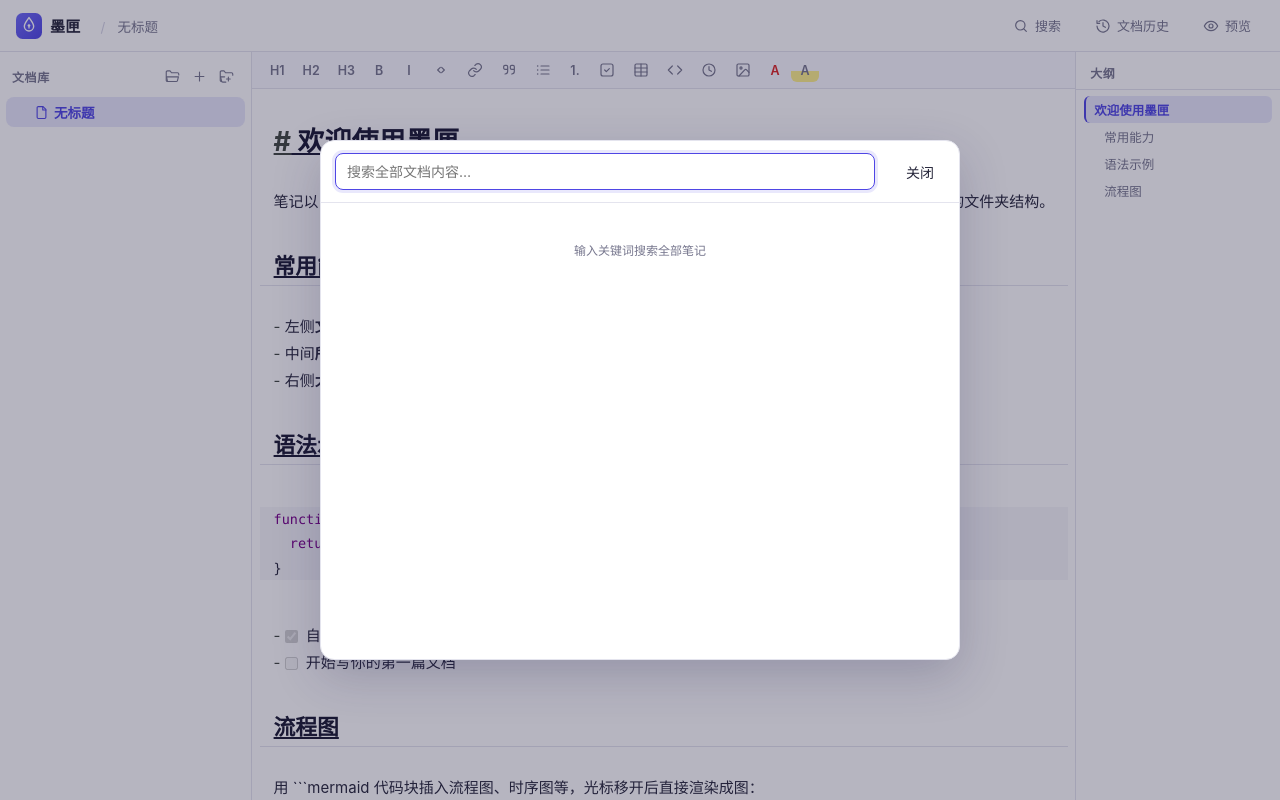
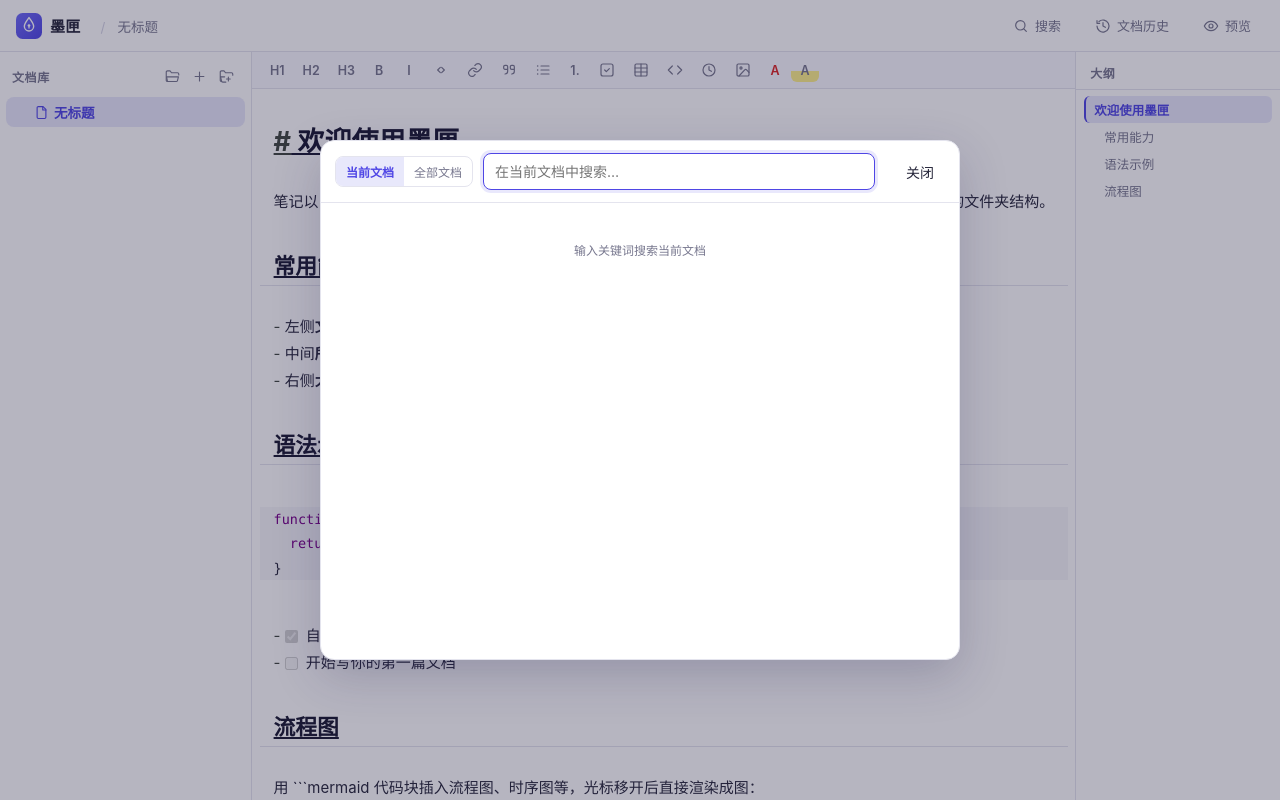
Before and after one commit to popopopoqw/inkvault-app, a React (Vite) app: page / in a window 1280 px wide. Both pictures are taken after a click on the button "搜索". Built offline with nearby package versions, Linux system fonts and the light colour scheme.

Commit message:
搜索支持范围切换：默认搜当前文档（本地即时匹配），可切换全部文档全库搜索

```diff
--- a/src/components/SearchPanel.tsx
+++ b/src/components/SearchPanel.tsx
@@ -2,6 +2,7 @@ import { useEffect, useRef, useState } from 'react';
 import { searchAll } from '../lib/desktop';
 import type { SearchHit } from '../lib/desktop';
 import { useStore } from '../store/app';
+import type { DecryptedDoc } from '../lib/types';
 
 /** 高亮行内匹配片段（转义后按字符拼接，避免注入） */
 function Highlight({ text, query }: { text: string; query: string }) {
@@ -17,11 +18,31 @@ function Highlight({ text, query }: { text: string; query: string }) {
   );
 }
 
+/** 在单篇文档内本地搜索（与全库结果同构，便于复用跳转） */
+function searchInDoc(doc: DecryptedDoc, q: string): SearchHit[] {
+  const needle = q.toLowerCase();
+  const out: SearchHit[] = [];
+  const lines = doc.content.split('\n');
+  for (let i = 0; i < lines.length; i++) {
+    if (lines[i].toLowerCase().includes(needle)) {
+      out.push({
+        path: doc.id,
+        title: doc.title,
+        line_no: i + 1,
+        line_text: lines[i].trim().slice(0, 80),
+      });
+    }
+  }
+  return out;
+}
+
 /** 全库搜索：跨所有文档搜内容，点击结果跳到对应文档与行 */
 export function SearchPanel({ onClose }: { onClose: () => void }) {
   const [query, setQuery] = useState('');
   const [hits, setHits] = useState<SearchHit[] | null>(null);
   const [busy, setBusy] = useState(false);
+  const [scope, setScope] = useState<'doc' | 'all'>('doc'); // 默认搜当前文档
+  const activeDoc = useStore((s) => (s.activeId ? s.docs[s.activeId] : undefined));
   const inputRef = useRef<HTMLInputElement | null>(null);
 
   useEffect(() => {
@@ -39,6 +60,15 @@ export function SearchPanel({ onClose }: { onClose: () => void }) {
       setHits(null);
       return;
     }
+    if (scope === 'doc') {
+      // 当前文档：本地逐行匹配（无网络请求，即时）
+      if (!activeDoc || activeDoc.isFolder) {
+        setHits(null);
+        return;
+      }
+      setHits(searchInDoc(activeDoc, q));
+      return;
+    }
     setBusy(true);
     const timer = setTimeout(() => {
       void searchAll(q)
@@ -47,7 +77,7 @@ export function SearchPanel({ onClose }: { onClose: () => void }) {
         .finally(() => setBusy(false));
     }, 300);
     return () => clearTimeout(timer);
-  }, [query]);
+  }, [query, scope, activeDoc]);
 
   // 按文档分组统计
   const grouped = new Map<string, SearchHit[]>();
@@ -61,16 +91,29 @@ export function SearchPanel({ onClose }: { onClose: () => void }) {
     <div className="dialog-overlay" onClick={onClose}>
       <div className="search-panel" onClick={(e) => e.stopPropagation()}>
         <div className="search-head">
+          <div className="search-scope" role="tablist">
+            <button
+              className={scope === 'doc' ? 'on' : ''}
+              onClick={() => setScope('doc')}
+              disabled={!activeDoc || activeDoc.isFolder}
+              title={activeDoc && !activeDoc.isFolder ? `搜索「${activeDoc.title}」` : '未打开文档'}
+            >
+              当前文档
+            </button>
+            <button className={scope === 'all' ? 'on' : ''} onClick={() => setScope('all')} title="搜索全部文档内容">
+              全部文档
+            </button>
+          </div>
           <input
             ref={inputRef}
             className="search-input"
             value={query}
-            placeholder="搜索全部文档内容…"
+            placeholder={scope === 'doc' ? '在当前文档中搜索…' : '搜索全部文档内容…'}
             onChange={(e) => setQuery(e.target.value)}
             spellCheck={false}
           />
           <span className="search-count">
-            {busy ? '搜索中…' : hits ? `${hits.length} 处匹配 / ${grouped.size} 个文档` : ''}
+            {busy ? '搜索中…' : hits ? `${hits.length} 处匹配${scope === 'all' ? ` / ${grouped.size} 个文档` : ''}` : ''}
           </span>
           <button className="secondary" onClick={onClose}>
             关闭
@@ -78,7 +121,7 @@ export function SearchPanel({ onClose }: { onClose: () => void }) {
         </div>
         <div className="search-results">
           {hits === null ? (
-            <p className="toc-empty">输入关键词搜索全部笔记</p>
+            <p className="toc-empty">输入关键词搜索{scope === 'doc' ? '当前文档' : '全部笔记'}</p>
           ) : hits.length === 0 ? (
             <p className="toc-empty">没有匹配结果</p>
           ) : (
--- a/src/styles.css
+++ b/src/styles.css
@@ -448,7 +448,11 @@ input[type='checkbox'] { width: 13px; height: 13px; padding: 0; margin: 0 7px 0
   display: flex; align-items: center; gap: 10px;
   padding: 12px 14px; border-bottom: 1px solid var(--border); flex-shrink: 0;
 }
-.search-input { flex: 1; font-size: 14px; padding: 8px 12px; }
+.search-scope { display: flex; border: 1px solid var(--border); border-radius: 8px; overflow: hidden; flex-shrink: 0; }
+.search-scope button { border: none; border-radius: 0; padding: 6px 10px; font-size: 12px; color: var(--text-dim); background: transparent; white-space: nowrap; }
+.search-scope button.on { background: var(--accent-soft); color: var(--accent); font-weight: 600; }
+.search-scope button:disabled { opacity: 0.4; cursor: not-allowed; }
+.search-input { flex: 1; font-size: 14px; padding: 8px 12px; min-width: 0; }
 .search-count { font-size: 12px; color: var(--text-dim); white-space: nowrap; }
 .search-results { flex: 1; overflow-y: auto; padding: 10px 14px; }
 .search-group { margin-bottom: 12px; }
```
